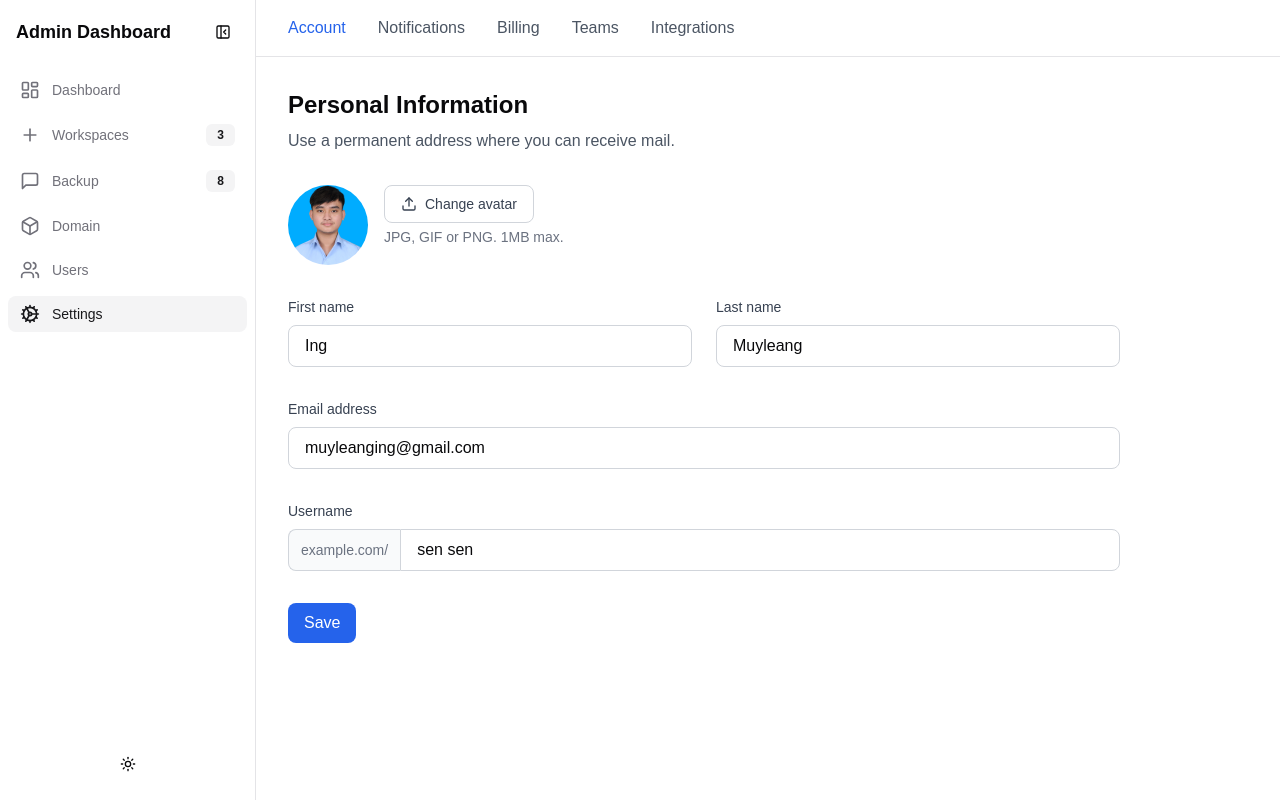
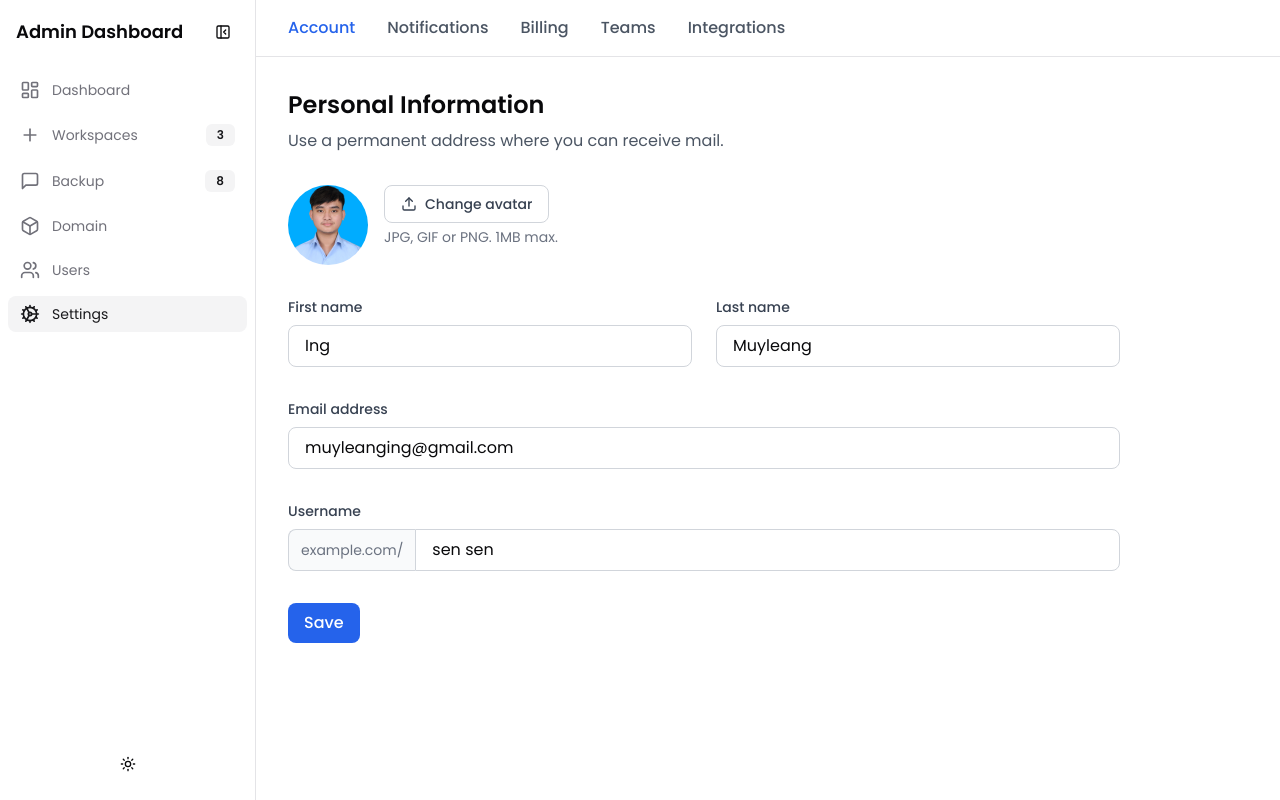
Before and after one commit to Cloudinator/cloudinator-admin, a Next.js app: page /account in a window 1280 px wide. Built offline with nearby package versions, Linux system fonts and the light colour scheme.

Commit message:
change font-family to Poppins

```diff
--- a/app/globals.css
+++ b/app/globals.css
@@ -3,11 +3,13 @@
 @tailwind utilities;
 
 body {
-  font-family: Arial, Helvetica, sans-serif;
+  font-family: var(--font-poppins);
 }
 
 @layer base {
   :root {
+    --font-poppins: 'Poppins', sans-serif;
+
     --background: 0 0% 100%;
     --foreground: 240 10% 3.9%;
     --card: 0 0% 100%;
--- a/app/layout.tsx
+++ b/app/layout.tsx
@@ -1,23 +1,18 @@
 import type { Metadata } from "next";
-import localFont from "next/font/local";
 import "./globals.css";
 import {ThemeProvider} from "next-themes";
 import {Sidebar} from "@/components/sidebar";
+import { Poppins } from "next/font/google";
 
-const geistSans = localFont({
-  src: "./fonts/GeistVF.woff",
-  variable: "--font-geist-sans",
-  weight: "100 900",
-});
-const geistMono = localFont({
-  src: "./fonts/GeistMonoVF.woff",
-  variable: "--font-geist-mono",
-  weight: "100 900",
+const poppins = Poppins({
+  subsets: ["latin"],
+  weight: ["100", "200", "300", "400", "500", "600", "700", "800", "900"], // Choose the weights you need
+  variable: "--font-poppins", // CSS variable name for Poppins
 });
 
 export const metadata: Metadata = {
-  title: "Create Next App",
-  description: "Generated by create next app",
+  title: "Cloudinator",
+  description: "Cloudinator is a comprehensive platform for deploying frontend, backend, databases, and creating and managing microservices seamlessly. Empower your development with efficient, scalable, and modern deployment solutions.",
 };
 
 export default function RootLayout({
@@ -28,7 +23,7 @@ export default function RootLayout({
   return (
     <html lang="en">
       <body
-        className={`${geistSans.variable} ${geistMono.variable} antialiased`}
+        className={`${poppins.variable} antialiased`}
       >
       <ThemeProvider
           attribute="class"
```
